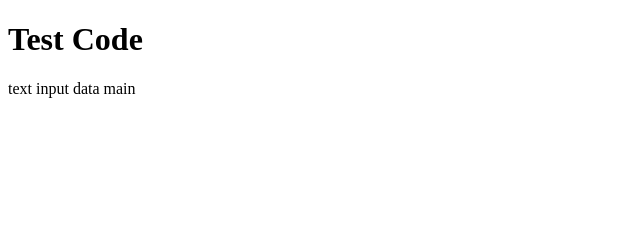
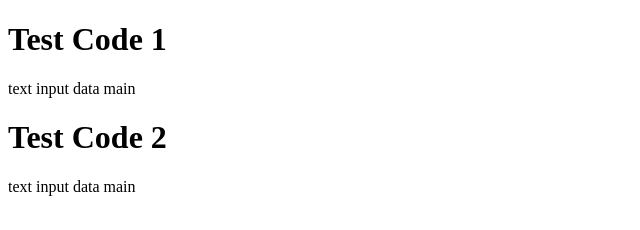
Before and after one commit to susyawan/learn-git, a plain HTML site: page index.html in a window 1280 px wide. Shown: the whole page, without its empty margins (0-640 px from the left). Drawn offline with Linux system fonts and the light colour scheme.

Commit message:
learn-day-20

```diff
--- a/index.html
+++ b/index.html
@@ -13,7 +13,11 @@
 
 <body>
 
-    <h1>Test Code</h1>
+    <h1>Test Code 1</h1>
+    <p>text input data main</p>
+
+
+    <h1>Test Code 2</h1>
     <p>text input data main</p>
 
 </body>
```
